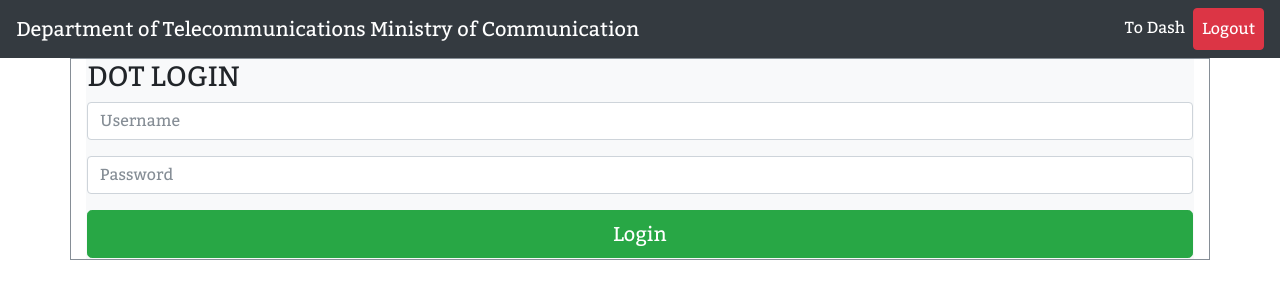
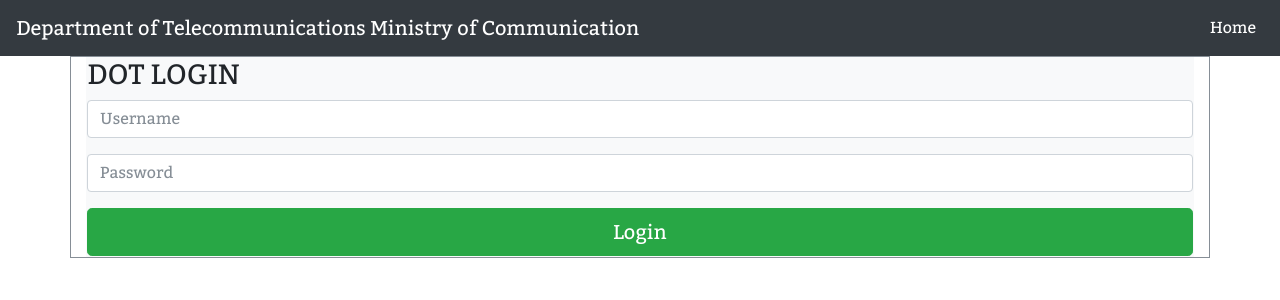
Before and after one commit to iamrgaurav/Beast-cdb, a Flask app: page /admin/login in a window 1280 px wide. Shown: the top 300 px of the page. Run offline with Flask 2, Linux system fonts and the light colour scheme; some libraries are stand-ins or nearby versions.

Commit message:
data pushed

```diff
--- a/src/templates/dot/login.html
+++ b/src/templates/dot/login.html
@@ -9,12 +9,9 @@
     <div class="collapse navbar-collapse text-white" id="collapsibleNavbar">
         <ul class="navbar-nav ml-auto">
 
-            {% if session['uid'] == None %}
+            {% if 'uid' not in session.keys() or session['uid'] == None %}
                 <li class="nav-item">
-                    <a class="nav-link text-white btn btn-success" href="#">Login</a>
-                </li>
-                <li class="nav-item">
-                    <a class="nav-link text-white" href="#">Home</a>
+                    <a class="nav-link text-white" href="{{ url_for("admin.home") }}">Home</a>
                 </li>
             {% else %}
 
```
